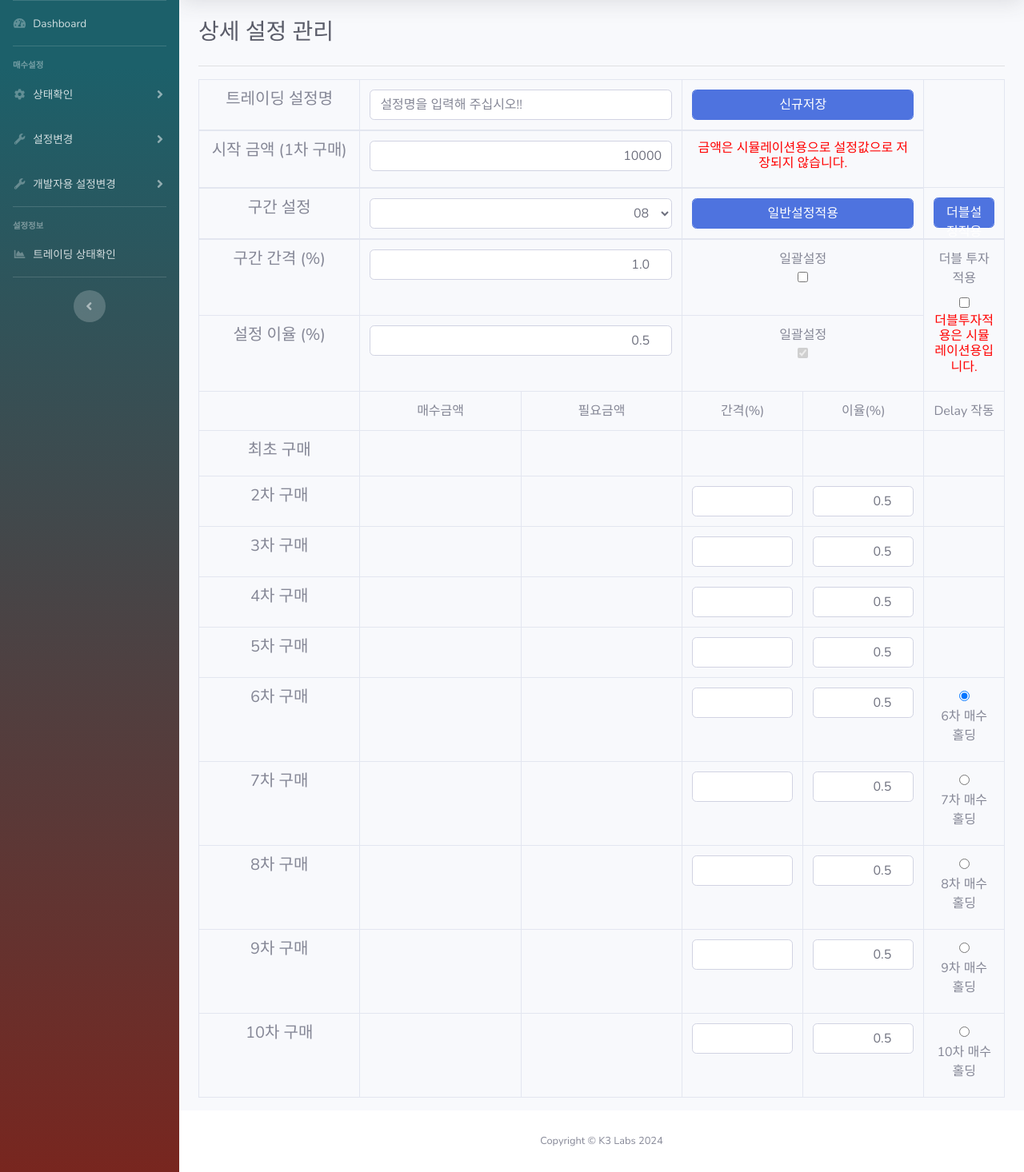
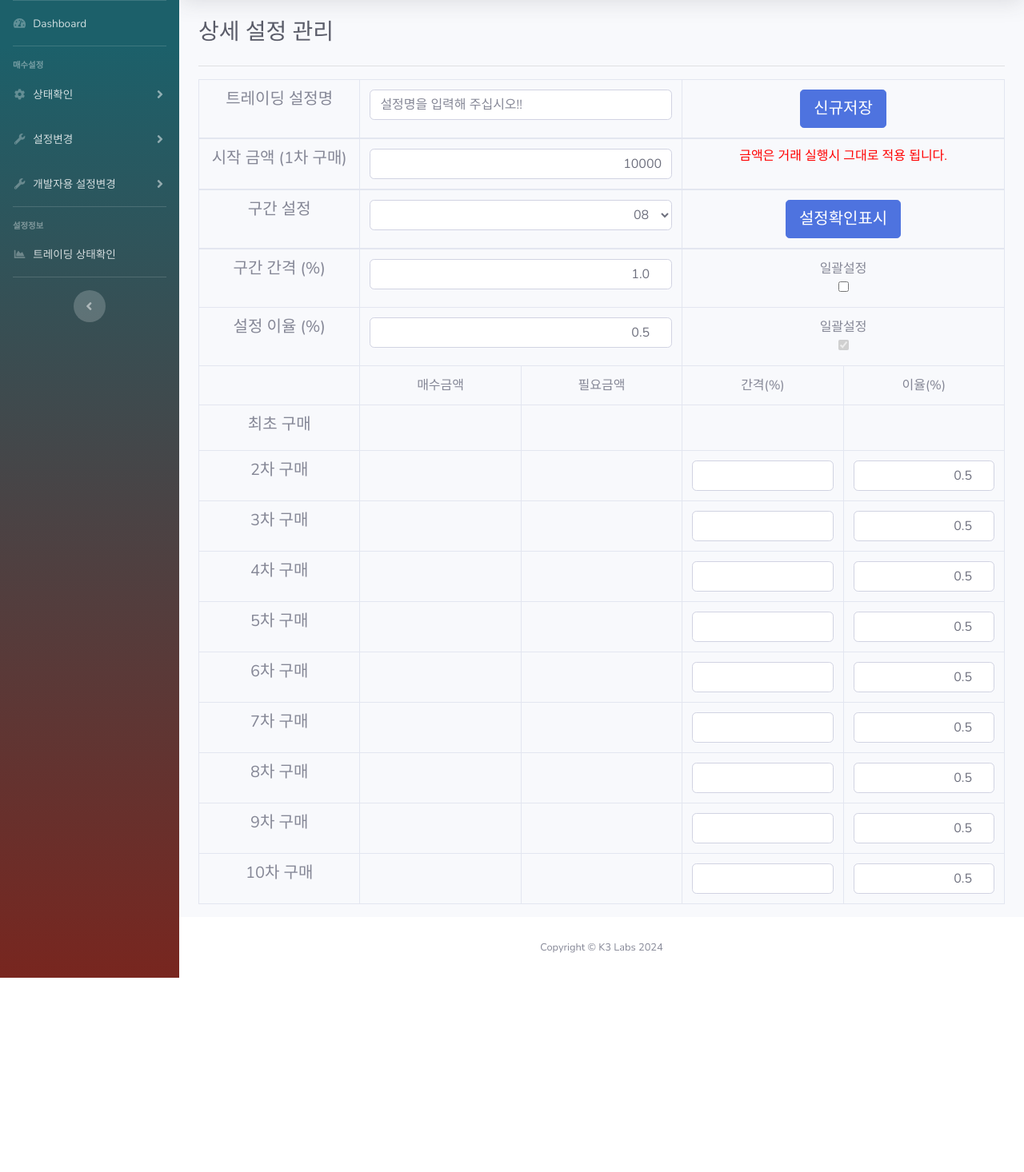
Before and after one commit to ywydpapa/coinTracerFlask, a Flask app: template templates/admin/adminsetup.html in a window 1280 px wide. Shown: the part 70-1536 px from the top of the page at 80% size. After the commit the page ends 1293 px from the top, so only its background shows below. Run offline with Flask 3, Linux system fonts and the light colour scheme; the template is opened without the code that fills it, so the values that code supplies are empty; the visitor is signed in with stand-in values (Sample User, id 1); some libraries are stand-ins or nearby versions.

Commit message:
구간별 금액 설정 변경

```diff
--- a/templates/admin/adminsetup.html
+++ b/templates/admin/adminsetup.html
@@ -24,9 +24,8 @@
     	             <col width="20%" />
                      <col width="20%" />
                      <col width="20%" />
-                     <col width="15%" />
-                     <col width="15%" />
-                     <col width="10%" />
+                     <col width="20%" />
+                     <col width="20%" />
                 </colgroup>
                     <thead>
                     <tr>
@@ -36,8 +35,8 @@
                         <td colspan="2">
                             <input name="settitle" type="text" class="form-control" value="" placeholder="설정명을 입력해 주십시오!!">
                         </td>
-                        <td colspan="2">
-                            <button type="submit" value="submit" class="form-control btn btn-primary"> 신규저장 </button>
+                        <td colspan="2" style="text-align: center">
+                            <button type="submit" value="submit" class="btn btn-primary btn-lg"> 신규저장 </button>
                         </td>
                     </tr>
                     <tr>
@@ -50,7 +49,7 @@
                             <input type="text" name="userno" value="{{ session["userNo"] }}" style="display: none">
                             <input type="text" name="svrno" value="{{ session["serverNo"] }}" style="display: none">
                             <input type="checkbox" id="chkyn" name="chkyn" style="display: none" >
-                            <h6 style="color: #ff0000">금액은 시뮬레이션용으로 설정값으로 저장되지 않습니다.</h6>
+                            <h6 style="color: #ff0000">금액은 거래 실행시 그대로 적용 됩니다. </h6>
                         </td>
                     </tr>
                     <tr>
@@ -63,10 +62,9 @@
                                 <option value="9" >10</option>
                             </select>
                         </td>
-                        <td colspan="2">
-                            <button type="button" class="form-control btn btn-primary" onclick="setbid()">일반설정적용</button>
+                        <td colspan="2" style="text-align: center">
+                            <button type="button" class="btn btn-primary btn-lg" onclick="setbid()">설정확인표시</button>
                         </td>
-                    <td><button type="button" class="form-control btn btn-primary" onclick="setbid2()">더블설정적용</button></td>
                     </tr>
                     </thead>
                     <tr>
@@ -81,12 +79,6 @@
                         <td colspan="2" style="text-align: center">
                             일괄설정<br>
                             <input type="checkbox" id="gapchkb">
-                        </td>
-                        <td style="text-align: center" rowspan="2">
-                            <label for ="doublechk">더블 투자 적용</label>
-                            <br>
-                            <input type="checkbox" id="doublechk" name="doublechk" >
-                            <h6 style="color: #ff0000">더블투자적용은 시뮬레이션용입니다.</h6>
                         </td>
                     </tr>
                     <tr>
@@ -119,18 +111,12 @@
                         <td>
                             이율(%)
                         </td>
-                        <td>
-                            Delay 작동
-                        </td>
-
                     </tr>
                     <tr>
                         <td style="text-align: center; vertical-align: center"> <h5>최초 구매 </h5></td>
                         <td id="trvalst" style="text-align: right">
                         </td>
                         <td style="text-align: right" id = "trsumst">
-                        </td>
-                        <td>
                         </td>
                         <td>
                         </td>
@@ -150,8 +136,6 @@
                         <td>
                             <input id="int01" name="int01" style="text-align: right" class="form-control intinput" type="number" min="0" max="5" step="0.01" value="0.5">
                         </td>
-                        <td>
-                        </td>
                     </tr>
                 <tr>
                         <td style="text-align: center"> <h5>3차 구매 </h5></td>
@@ -165,8 +149,6 @@
                         <td>
                             <input id="int02" name="int02" style="text-align: right" class="form-control intinput" type="number" min="0" max="5" step="0.01" value="0.5">
                         </td>
-                        <td>
-                        </td>
                     </tr>
                 <tr>
                         <td style="text-align: center"> <h5>4차 구매 </h5></td>
@@ -179,8 +161,6 @@
                         </td>
                         <td>
                             <input id="int03" name="int03" style="text-align: right" class="form-control intinput" type="number" min="0" max="5" step="0.01" value="0.5">
-                        </td>
-                        <td>
                         </td>
                     </tr>
                 <tr>
@@ -196,8 +176,6 @@
                         <td>
                             <input id="int04" name="int04" style="text-align: right" class="form-control intinput" type="number" min="0" max="5" step="0.01" value="0.5">
                         </td>
-                        <td>
-                        </td>
                     </tr>
                 <tr>
                         <td style="text-align: center"> <h5>6차 구매 </h5></td>
@@ -211,10 +189,6 @@
                         </td>
                         <td>
                             <input id="int05" name="int05" style="text-align: right" class="form-control intinput" type="number" min="0" max="5" step="0.01" value="0.5">
-                        </td>
-                        <td style="vertical-align: center; text-align: center">
-                                <input type="radio" name = "holdon" value="6" checked>
-                            <label for="holdon"> 6차 매수 홀딩</label>
                         </td>
                     </tr>
                 <tr>
@@ -230,10 +204,6 @@
                         <td>
                             <input id="int06" name="int06" style="text-align: right" class="form-control intinput" type="number" min="0" max="5" step="0.01" value="0.5">
                         </td>
-                        <td style="vertical-align: center; text-align: center">
-                            <input type="radio" name = "holdon" value="7">
-                            <label for="holdon"> 7차 매수 홀딩</label>
-                        </td>
                     </tr>
                 <tr>
                         <td style="text-align: center"> <h5>8차 구매 </h5></td>
@@ -248,9 +218,6 @@
                         <td>
                             <input id="int07" name="int07" style="text-align: right" class="form-control intinput" type="number" min="0" max="5" step="0.01" value="0.5">
                         </td>
-                    <td style="vertical-align: center; text-align: center"><input type="radio" name = "holdon" value="8">
-                        <label for="holdon"> 8차 매수 홀딩</label>
-                    </td>
                     </tr>
                 <tr>
                         <td style="text-align: center"> <h5>9차 구매 </h5></td>
@@ -264,9 +231,6 @@
                         </td>
                         <td>
                             <input id="int08" name="int08" style="text-align: right" class="form-control intinput" type="number" min="0" max="5" step="0.01" value="0.5">
-                        </td>
-                        <td style="vertical-align: center; text-align: center"><input type="radio" name = "holdon" value="9">
-                            <label for="holdon"> 9차 매수 홀딩</label>
                         </td>
                     </tr>
                 <tr>
@@ -282,9 +246,6 @@
                         <td>
                             <input id="int09" name="int09" style="text-align: right" class="form-control intinput" type="number" min="0" max="5" step="0.01" value="0.5">
                         </td>
-                    <td style="vertical-align: center; text-align: center"><input type="radio" name = "holdon" value="10">
-                        <label for="holdon"> 10차 매수 홀딩</label>
-                    </td>
                 </tr>
                 </table>
              </form>
```
Also changed, not shown: templates/trade/setmytrade.html (+28 -37 lines).
